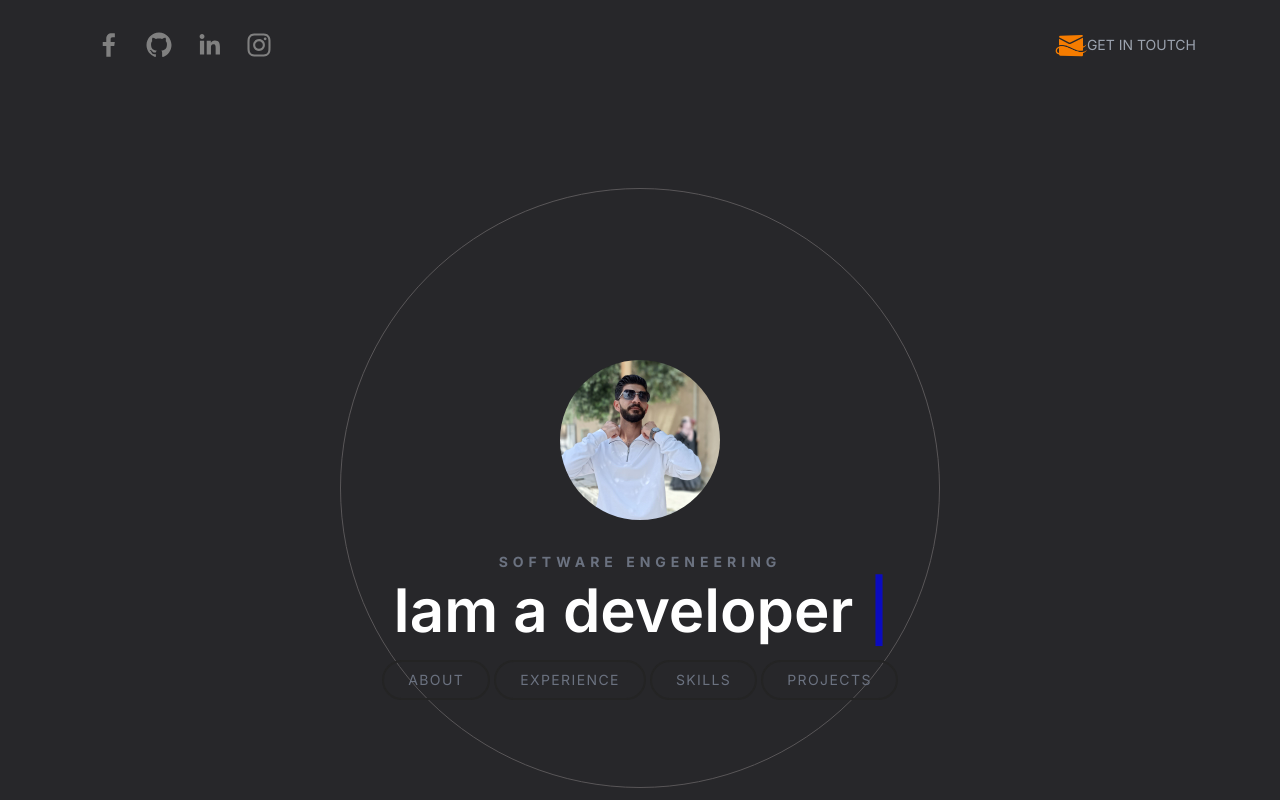
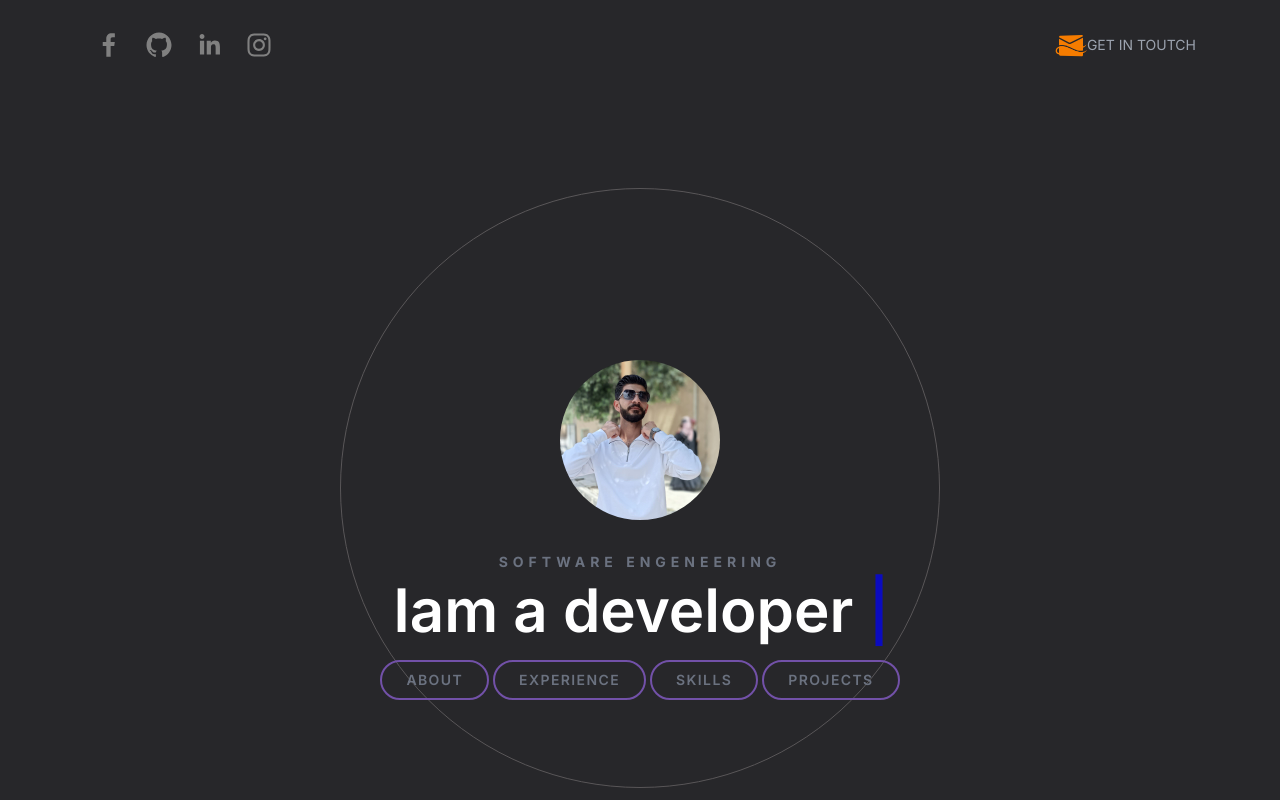
Before and after one commit to Abode05/my-portfolio, a Next.js app: page / in a window 1280 px wide. Shown: the top 800 px of the page. Built offline with nearby package versions, Linux system fonts and the light colour scheme.

Commit message:
Update globals.css

```diff
--- a/app/globals.css
+++ b/app/globals.css
@@ -5,7 +5,7 @@
 @layer components{
   .heroButton{
     @apply px-6 py-2 border-2 border-[#242424] rounded-full uppercase text-sm tracking-widest text-gray-500
-    transition-all hover:border-[#f7abba]/40 hover:text-[#f7abba]/40
+    transition-all hover:border-[#a897c4] hover:text-white font-semibold  border-[#7251a8]
   }
 
   .contactInput{
```
